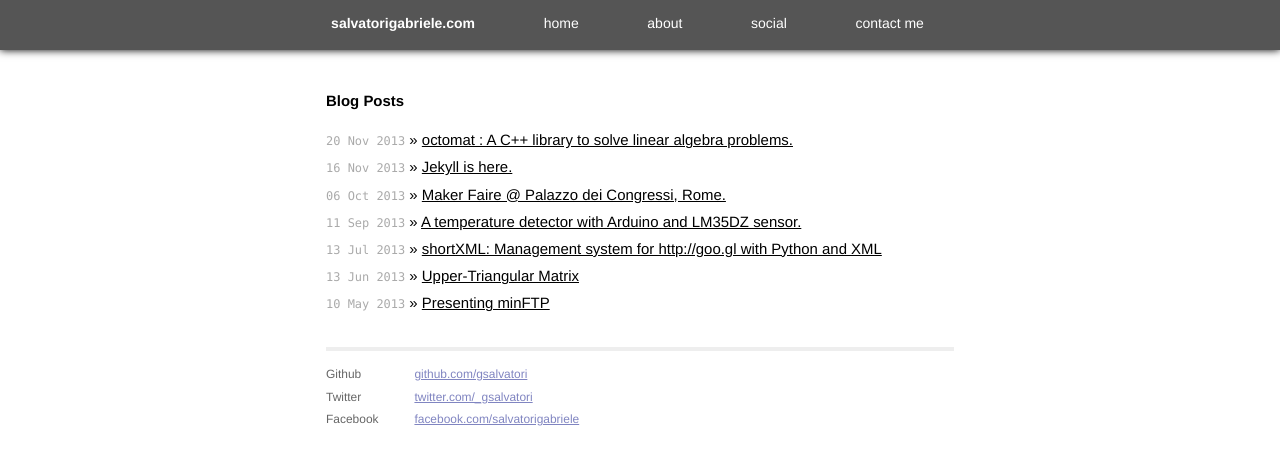
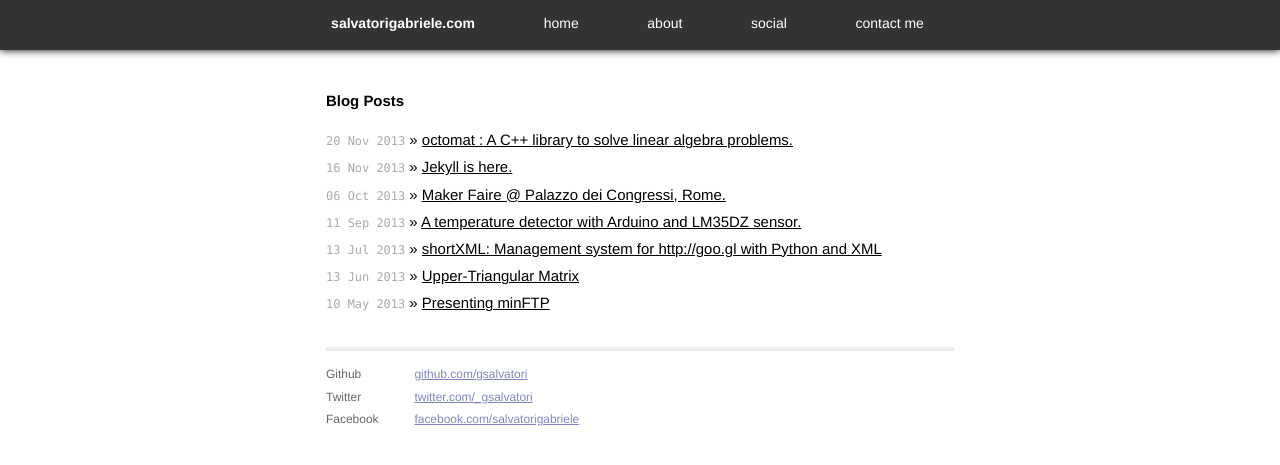
Before and after one commit to gsalvatori/salvatorigabriele.com, a Jekyll site: the page built from index.html, in a window 1280 px wide. Shown: the top 465 px of the page. Built offline with Jekyll 4.4.1, drawn with Linux system fonts in a browser that asks for light colours; Markdown is read by kramdown in place of the engine named in the settings.

Commit message:
Update main.css

```diff
--- a/css/main.css
+++ b/css/main.css
@@ -175,7 +175,7 @@ a:visited { color: #000; }
   -moz-box-shadow: 0px 0px 8px 0px #000000;
   box-shadow: 0px 0px 8px 0px #000000;
   /* Adds the transparent background */
-  background-color: rgba(85,85,85,1.0);
+  background-color: rgba(51,51,51,1.0);
   color: rgba(1, 1, 1, 0.8);
 }
 
```
